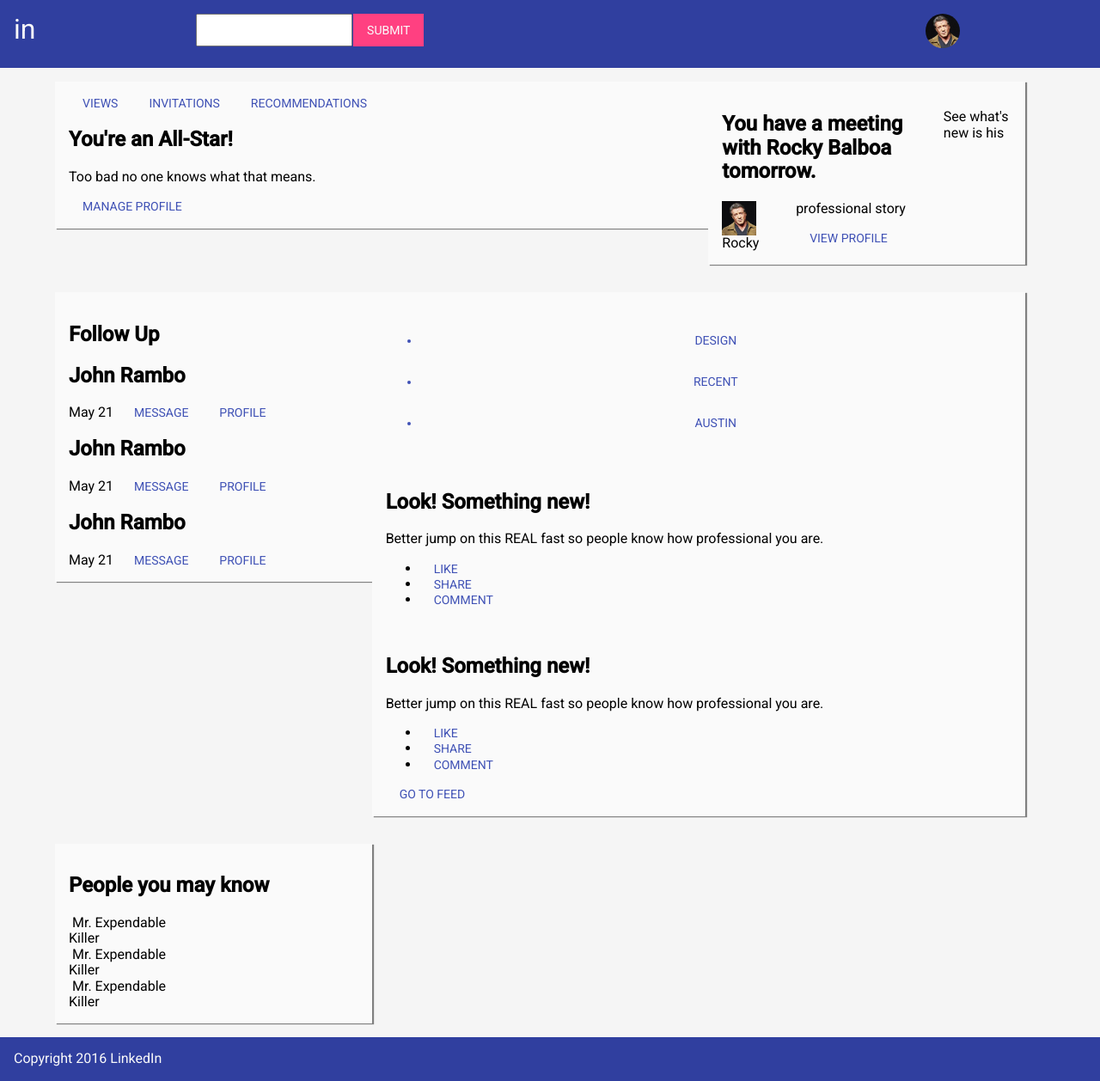
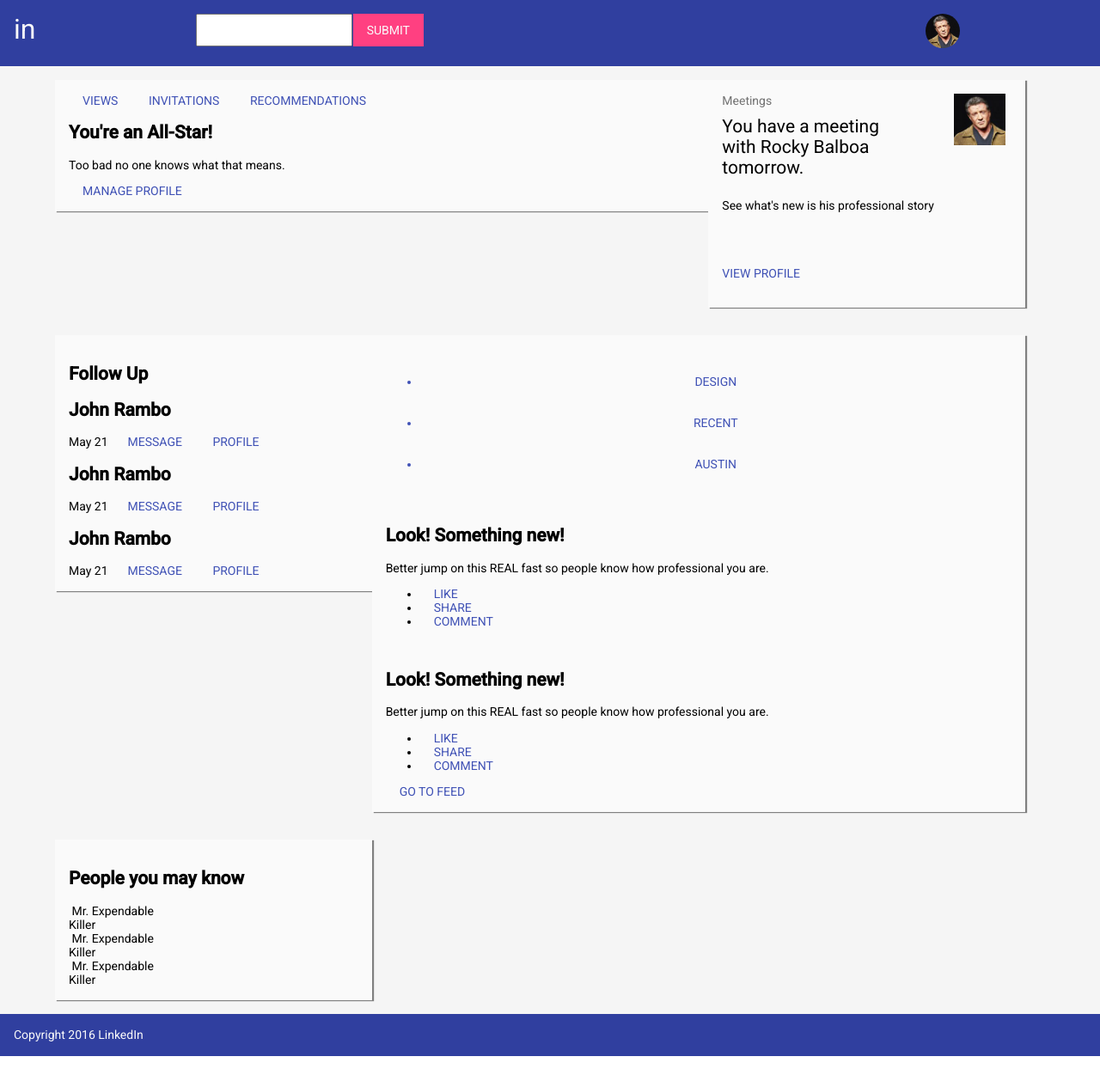
Before and after one commit to davidpowellme/linkedin, a Jekyll site: the page built from linked-in-material/index.html, in a window 1280 px wide. Shown: the whole page at 86% size. Built offline with Jekyll 4.4.1, drawn with Linux system fonts in a browser that asks for light colours; nearby versions of some CDN libraries; after the commit the page ends 1229 px from its top, so only the background shows below that.

Commit message:
meetings card

```diff
--- a/linked-in-material/css/main.scss
+++ b/linked-in-material/css/main.scss
@@ -15,7 +15,7 @@
 $color-primary: #3F51B5;
 $color-primary-dark: #303F9F;
 $color-divider: #B6B6B6;
-$color-text: #727272;
+$color-text: #000000;
 $color-text-light: #727272;
 $font-regular: 'Roboto', sans-serif;
 
@@ -177,6 +177,7 @@
 
 body {
 	font-family: 'Roboto', sans-serif;
+	font-size: 14px;
 }
 
 .wrapper {
@@ -263,18 +264,45 @@
 
 /*
 ==================
-CARDS
+MEETINGS
 ==================
 */
 
 .meetings {
+	color: $color-text;
 
+	.prof-wrapper {
+		overflow: hidden;
+	}
 	.prof-pic {
 		background: url(/images/prof-1.jpg) 0 0 no-repeat;
 		background-size: cover;
-		height: 40px;
-		width: 40px;
+		float: right;
+		height: 60px;
+		width: 60px;
 	}
+
+	.title {
+		margin: 0;
+	}
+	.cat {
+		color: $color-text-light;
+		font-size: 14px;
+	}
+
+	h2 {
+		color: $color-text;
+		font-weight: 400;
+		margin: 10px 0;
+	}
+
+	.button {
+		display: block;
+		float: left;
+		margin-top: 2rem;
+		padding-left: 0;
+	}
+
 }
 
 
--- a/linked-in-material/index.html
+++ b/linked-in-material/index.html
@@ -13,13 +13,16 @@
   <a href="#" class="button">Manage Profile</a>
 </section>
 <section class="col-sm-12 col-md-6 col-lg-4 card meetings">
-  <h2 class="col-sm-9">You have a meeting with Rocky Balboa tomorrow.</h2>
-  <div class="col-sm-3">
+  <div class="col-sm-8 title"><span class="cat">Meetings</span>
+  <h2>You have a meeting with Rocky Balboa tomorrow.</h2>
+  </div>
+  <div class="col-sm-4 prof-wrapper">
     <div class="prof-pic"></div>
-    <span>Rocky</span>
   </div>
+  <div class="col-sm-12">
   <p>See what's new is his professional story</p>
   <a href="#" class="button">View Profile</a>
+  </div>
 </section>
 <section class="col-sm-12 col-md-6 col-lg-4 card">
   <h2>Follow Up</h2>
```
